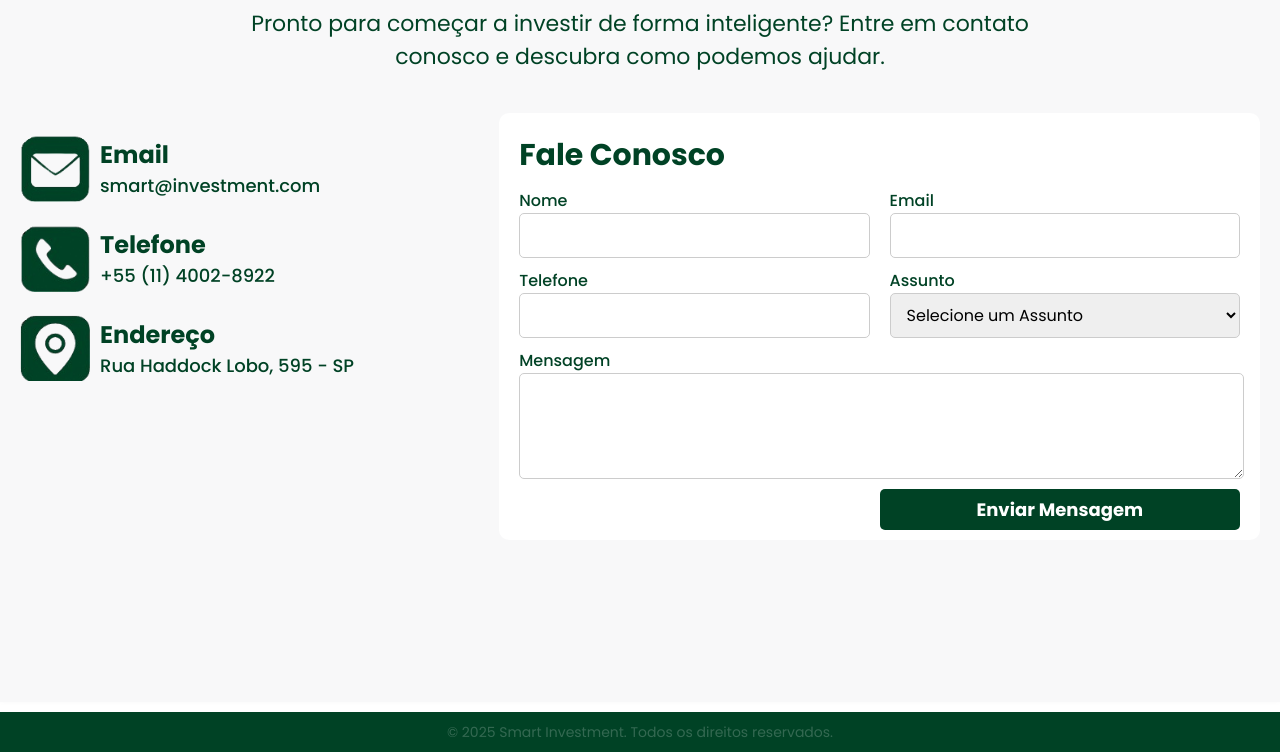
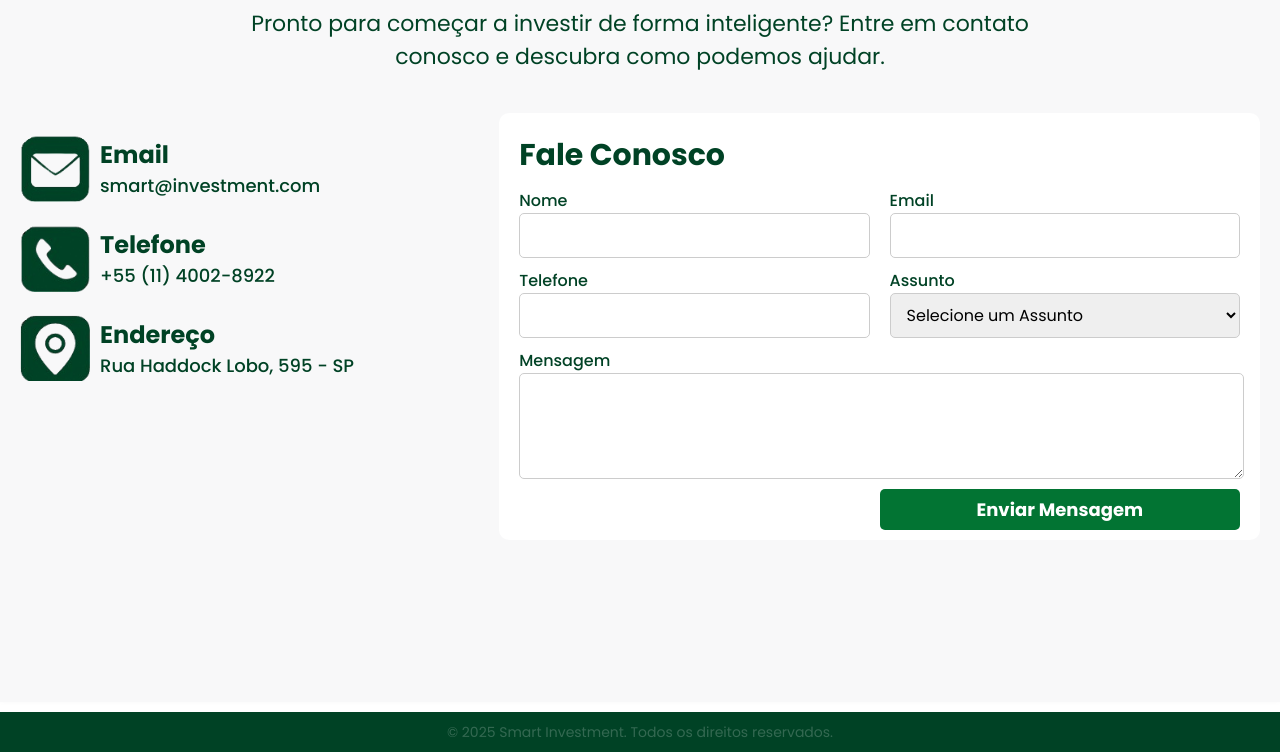
Before and after one commit to AnaMioki/smart-investiment, a plain HTML site: page site/public/index.html in a window 1280 px wide. In both pictures the pointer is over the button "Enviar Mensagem". Shown: the part 4594-5346 px from the top of the page. Drawn offline with Linux system fonts and the light colour scheme.

Commit message:
Alteração do hover btnEnviarMensagem

```diff
--- a/site/public/Style/css/indexCSS.css
+++ b/site/public/Style/css/indexCSS.css
@@ -982,7 +982,7 @@ textarea {
 
 #btnEnviarMensagem:hover {
     transition: all 0.3s ease;
-
+    background-color: #027433;
 }
 
 #footer {
```
